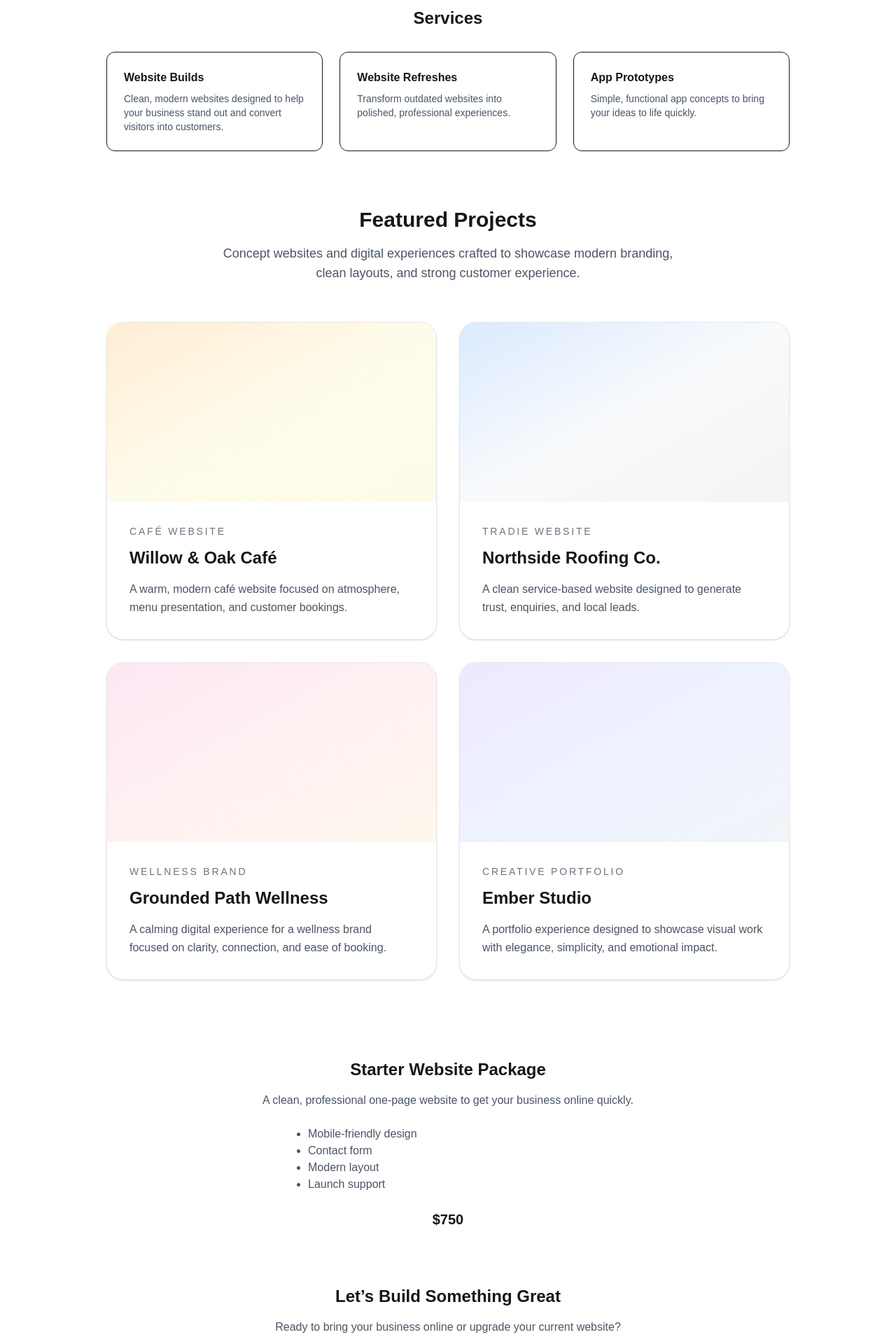
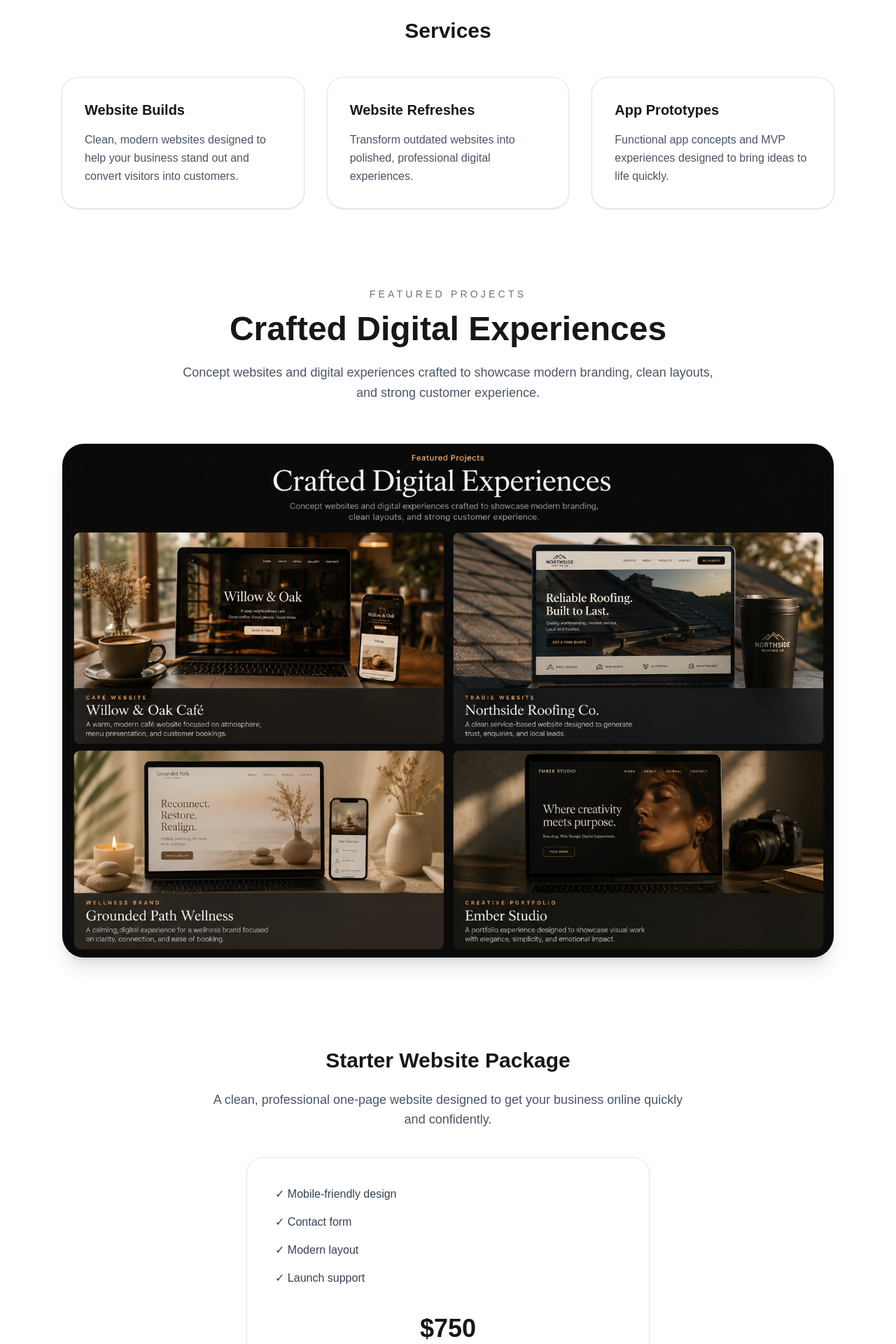
Before and after one commit to paul1978-legend/luminous-digital-studio, a Next.js app: page / in a window 1280 px wide. Shown: the part 840-2760 px from the top of the page at 70% size. Built offline with nearby package versions, Linux system fonts and the light colour scheme.

Commit message:
Add cinematic portfolio showcase

```diff
--- a/app/page.tsx
+++ b/app/page.tsx
@@ -7,27 +7,26 @@ export const metadata: Metadata = {
 
 export default function Home() {
   return (
-    <main className="min-h-screen px-6 py-16 max-w-5xl mx-auto">
+    <main className="min-h-screen px-6 py-10 max-w-6xl mx-auto">
 
       {/* Hero */}
-      {/* Hero */}
-<section className="relative mb-28 text-center overflow-hidden rounded-3xl py-24 px-6 border bg-gradient-to-b from-white to-gray-50">
+      <section className="relative overflow-hidden rounded-[2rem] border border-gray-200 bg-gradient-to-b from-white via-gray-50 to-white px-8 py-28 text-center mb-28 shadow-sm">
 
-  <div className="absolute inset-0 opacity-20 blur-3xl bg-gradient-to-r from-orange-200 via-pink-200 to-yellow-100"></div>
+        <div className="absolute inset-0 opacity-30 blur-3xl bg-gradient-to-r from-orange-100 via-pink-100 to-yellow-100"></div>
 
         <div className="relative z-10">
 
-    <p className="uppercase tracking-[0.3em] text-sm text-gray-500 mb-6">
+          <p className="uppercase tracking-[0.35em] text-sm text-gray-500 mb-6">
             Websites • Apps • Creative Digital Experiences
           </p>
 
-    <h1 className="text-5xl md:text-7xl font-bold mb-8 leading-tight">
+          <h1 className="text-5xl md:text-7xl font-bold leading-tight mb-8">
             Luminous
             <br />
             Digital Studio
           </h1>
 
-    <p className="text-xl text-gray-600 max-w-2xl mx-auto mb-10 leading-relaxed">
+          <p className="text-xl text-gray-600 leading-relaxed max-w-3xl mx-auto mb-12">
             Beautiful websites and modern digital experiences crafted for small businesses, creatives, and ambitious ideas.
           </p>
 
@@ -35,14 +34,14 @@ export default function Home() {
 
             <a
               href="/contact"
-        className="px-8 py-4 bg-black text-white rounded-2xl hover:opacity-90 transition"
+              className="px-8 py-4 rounded-2xl bg-black text-white hover:opacity-90 transition shadow-lg"
             >
               Start Your Project
             </a>
 
             <a
-        href="/contact"
-        className="px-8 py-4 border rounded-2xl hover:bg-gray-100 transition"
+              href="#services"
+              className="px-8 py-4 rounded-2xl border border-gray-300 hover:bg-gray-100 transition"
             >
               View Services
             </a>
@@ -54,139 +53,50 @@ export default function Home() {
       </section>
 
       {/* Services */}
-      <section className="mb-20">
-        <h2 className="text-2xl font-semibold mb-8 text-center">Services</h2>
+      <section
+        id="services"
+        className="mb-28"
+      >
 
-        <div className="grid gap-6 md:grid-cols-3">
-          <div className="p-6 border rounded-xl">
-            <h3 className="font-semibold mb-2">Website Builds</h3>
-            <p className="text-sm text-gray-600">
-              Clean, modern websites designed to help your business stand out and convert visitors into customers.
-            </p>
-          </div>
-
-          <div className="p-6 border rounded-xl">
-            <h3 className="font-semibold mb-2">Website Refreshes</h3>
-            <p className="text-sm text-gray-600">
-              Transform outdated websites into polished, professional experiences.
-            </p>
-          </div>
-
-          <div className="p-6 border rounded-xl">
-            <h3 className="font-semibold mb-2">App Prototypes</h3>
-            <p className="text-sm text-gray-600">
-              Simple, functional app concepts to bring your ideas to life quickly.
-            </p>
-          </div>
-        </div>
-      </section>
-
-            {/* Portfolio */}
-      <section className="mb-28">
-
-        <div className="text-center mb-14">
-
-          <h2 className="text-3xl font-bold mb-4">
-            Featured Projects
+        <h2 className="text-3xl font-bold text-center mb-12">
+          Services
         </h2>
 
-          <p className="text-gray-600 text-lg max-w-2xl mx-auto">
-            Concept websites and digital experiences crafted to showcase modern branding, clean layouts, and strong customer experience.
+        <div className="grid gap-8 md:grid-cols-3">
+
+          <div className="p-8 rounded-3xl border border-gray-200 bg-white shadow-sm hover:shadow-md transition">
+
+            <h3 className="text-xl font-semibold mb-4">
+              Website Builds
+            </h3>
+
+            <p className="text-gray-600 leading-relaxed">
+              Clean, modern websites designed to help your business stand out and convert visitors into customers.
             </p>
 
           </div>
 
-        <div className="grid gap-8 md:grid-cols-2">
+          <div className="p-8 rounded-3xl border border-gray-200 bg-white shadow-sm hover:shadow-md transition">
 
-          {/* Project 1 */}
-          <div className="group rounded-3xl overflow-hidden border border-gray-200 bg-white shadow-sm hover:shadow-xl transition">
-
-            <div className="h-64 bg-gradient-to-br from-orange-100 via-amber-50 to-yellow-50"></div>
-
-            <div className="p-8">
-
-              <p className="text-sm uppercase tracking-[0.2em] text-gray-500 mb-3">
-                Café Website
-              </p>
-
-              <h3 className="text-2xl font-bold mb-4">
-                Willow & Oak Café
+            <h3 className="text-xl font-semibold mb-4">
+              Website Refreshes
             </h3>
 
             <p className="text-gray-600 leading-relaxed">
-                A warm, modern café website focused on atmosphere, menu presentation, and customer bookings.
+              Transform outdated websites into polished, professional digital experiences.
             </p>
 
           </div>
 
-          </div>
+          <div className="p-8 rounded-3xl border border-gray-200 bg-white shadow-sm hover:shadow-md transition">
 
-          {/* Project 2 */}
-          <div className="group rounded-3xl overflow-hidden border border-gray-200 bg-white shadow-sm hover:shadow-xl transition">
-
-            <div className="h-64 bg-gradient-to-br from-blue-100 via-slate-50 to-gray-100"></div>
-
-            <div className="p-8">
-
-              <p className="text-sm uppercase tracking-[0.2em] text-gray-500 mb-3">
-                Tradie Website
-              </p>
-
-              <h3 className="text-2xl font-bold mb-4">
-                Northside Roofing Co.
+            <h3 className="text-xl font-semibold mb-4">
+              App Prototypes
             </h3>
 
             <p className="text-gray-600 leading-relaxed">
-                A clean service-based website designed to generate trust, enquiries, and local leads.
+              Functional app concepts and MVP experiences designed to bring ideas to life quickly.
             </p>
-
-            </div>
-
-          </div>
-
-          {/* Project 3 */}
-          <div className="group rounded-3xl overflow-hidden border border-gray-200 bg-white shadow-sm hover:shadow-xl transition">
-
-            <div className="h-64 bg-gradient-to-br from-pink-100 via-rose-50 to-orange-50"></div>
-
-            <div className="p-8">
-
-              <p className="text-sm uppercase tracking-[0.2em] text-gray-500 mb-3">
-                Wellness Brand
-              </p>
-
-              <h3 className="text-2xl font-bold mb-4">
-                Grounded Path Wellness
-              </h3>
-
-              <p className="text-gray-600 leading-relaxed">
-                A calming digital experience for a wellness brand focused on clarity, connection, and ease of booking.
-              </p>
-
-            </div>
-
-          </div>
-
-          {/* Project 4 */}
-          <div className="group rounded-3xl overflow-hidden border border-gray-200 bg-white shadow-sm hover:shadow-xl transition">
-
-            <div className="h-64 bg-gradient-to-br from-violet-100 via-indigo-50 to-slate-100"></div>
-
-            <div className="p-8">
-
-              <p className="text-sm uppercase tracking-[0.2em] text-gray-500 mb-3">
-                Creative Portfolio
-              </p>
-
-              <h3 className="text-2xl font-bold mb-4">
-                Ember Studio
-              </h3>
-
-              <p className="text-gray-600 leading-relaxed">
-                A portfolio experience designed to showcase visual work with elegance, simplicity, and emotional impact.
-              </p>
-
-            </div>
 
           </div>
 
@@ -194,42 +104,92 @@ export default function Home() {
 
       </section>
 
+      {/* Portfolio */}
+      <section className="mb-32">
+
+        <div className="text-center mb-14">
+
+          <p className="uppercase tracking-[0.3em] text-sm text-gray-500 mb-4">
+            Featured Projects
+          </p>
+
+          <h2 className="text-4xl md:text-5xl font-bold mb-6">
+            Crafted Digital Experiences
+          </h2>
+
+          <p className="text-gray-600 text-lg max-w-3xl mx-auto leading-relaxed">
+            Concept websites and digital experiences crafted to showcase modern branding, clean layouts, and strong customer experience.
+          </p>
+
+        </div>
+
+        <div className="group relative overflow-hidden rounded-[2rem] border border-gray-200 shadow-xl">
+
+          <img
+            src="/images/portfolio-showcase.png"
+            alt="Luminous Digital Studio Portfolio"
+            className="w-full transition duration-700 group-hover:scale-[1.02]"
+          />
+
+        </div>
+
+      </section>
+
       {/* Offer */}
-      <section className="mb-20 text-center">
-        <h2 className="text-2xl font-semibold mb-4">
+      <section className="mb-28 text-center">
+
+        <h2 className="text-3xl font-bold mb-6">
           Starter Website Package
         </h2>
 
-        <p className="text-gray-600 mb-6">
-          A clean, professional one-page website to get your business online quickly.
+        <p className="text-gray-600 text-lg mb-10 max-w-2xl mx-auto">
+          A clean, professional one-page website designed to get your business online quickly and confidently.
         </p>
 
-        <ul className="text-gray-600 mb-6 list-disc pl-6 text-left max-w-md mx-auto">
-          <li>Mobile-friendly design</li>
-          <li>Contact form</li>
-          <li>Modern layout</li>
-          <li>Launch support</li>
+        <div className="max-w-xl mx-auto rounded-3xl border border-gray-200 p-10 shadow-sm bg-white">
+
+          <ul className="space-y-4 text-left text-gray-700 mb-10">
+
+            <li>✓ Mobile-friendly design</li>
+            <li>✓ Contact form</li>
+            <li>✓ Modern layout</li>
+            <li>✓ Launch support</li>
+
           </ul>
 
-        <p className="text-xl font-bold">$750</p>
-      </section>
-
-      {/* CTA */}
-      <section className="text-center">
-        <h2 className="text-2xl font-semibold mb-4">
-          Let’s Build Something Great
-        </h2>
-
-        <p className="text-gray-600 mb-6">
-          Ready to bring your business online or upgrade your current website?
+          <p className="text-4xl font-bold mb-6">
+            $750
           </p>
 
           <a
             href="/contact"
-          className="inline-block px-6 py-3 bg-black text-white rounded-xl"
+            className="inline-block px-8 py-4 rounded-2xl bg-black text-white hover:opacity-90 transition"
           >
-          Get in Touch
+            Enquire Now
           </a>
+
+        </div>
+
+      </section>
+
+      {/* CTA */}
+      <section className="text-center pb-20">
+
+        <h2 className="text-4xl font-bold mb-6">
+          Let’s Build Something Great
+        </h2>
+
+        <p className="text-gray-600 text-lg max-w-2xl mx-auto mb-10">
+          Ready to bring your business online or elevate your current digital presence?
+        </p>
+
+        <a
+          href="/contact"
+          className="inline-block px-10 py-4 rounded-2xl bg-black text-white hover:opacity-90 transition shadow-lg"
+        >
+          Get In Touch
+        </a>
+
       </section>
 
     </main>
```
Also changed, not shown: public/images/portfolio-showcase.png (added). Lines whose indentation alone changed are shown as unchanged.
